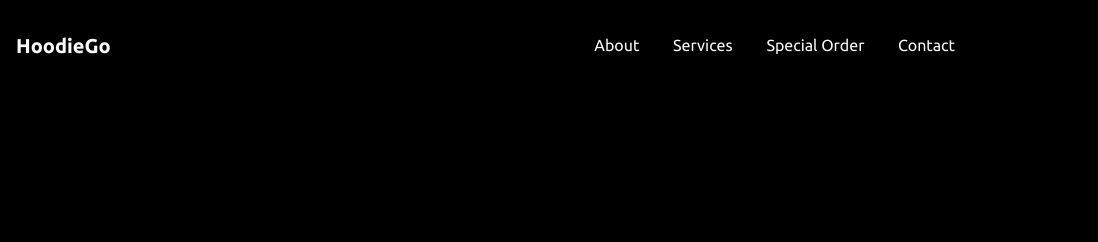
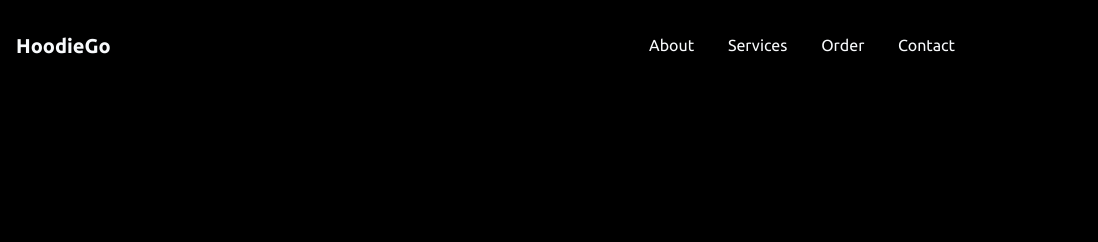
Before and after one commit to Adham-Emam/HoodieGo, a plain HTML site: page index.html in a window 1280 px wide. Shown: the top 242 px of the page, 182-1280 px from the left. Drawn offline with Linux system fonts and the light colour scheme.

Commit message:
upload the design

```diff
--- a/CSS/stylesheet.css
+++ b/CSS/stylesheet.css
@@ -97,7 +97,6 @@ header .logo a {
     font-weight: 900;
     margin-left: 20px;
 }
-
 header nav a {
     color: var(--section-title-color);
     font-size: 16px;
--- a/index.html
+++ b/index.html
@@ -25,7 +25,7 @@
             <nav>
                 <a href="#about">About</a>
                 <a href="#services">Services</a>
-                <a href="#feature">Special Order</a>
+                <a href="#feature">Order</a>
                 <a href="#contact">Contact</a>
             </nav>
         </div>
```
